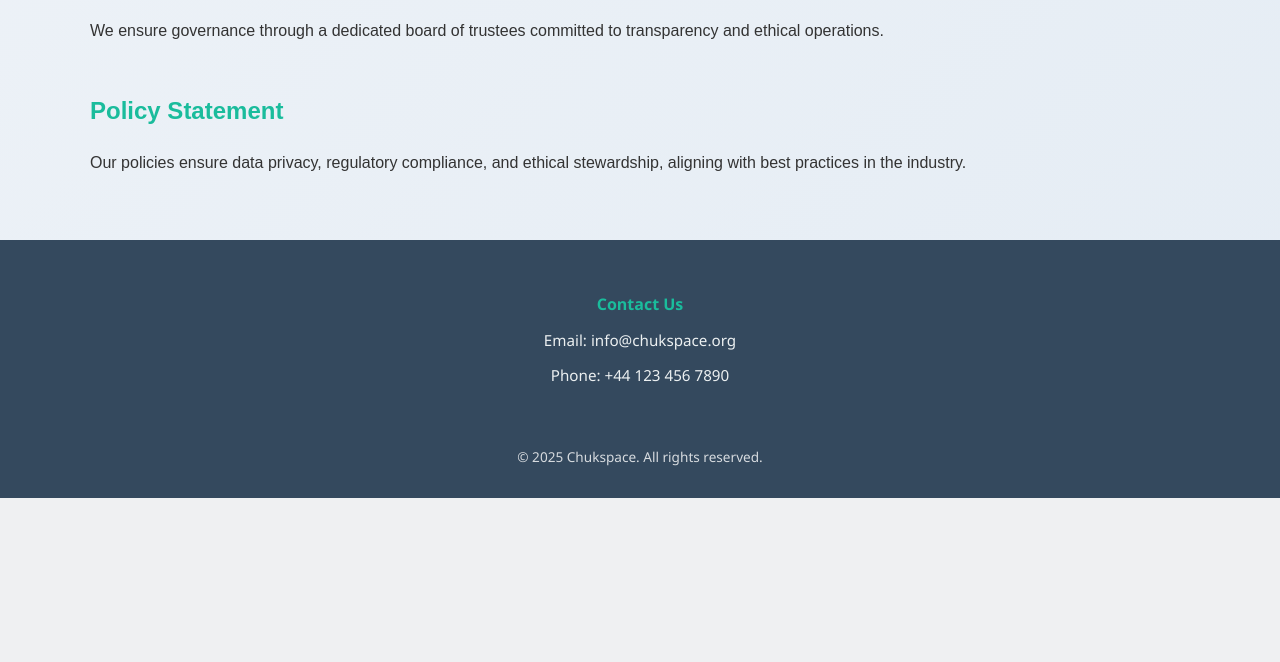
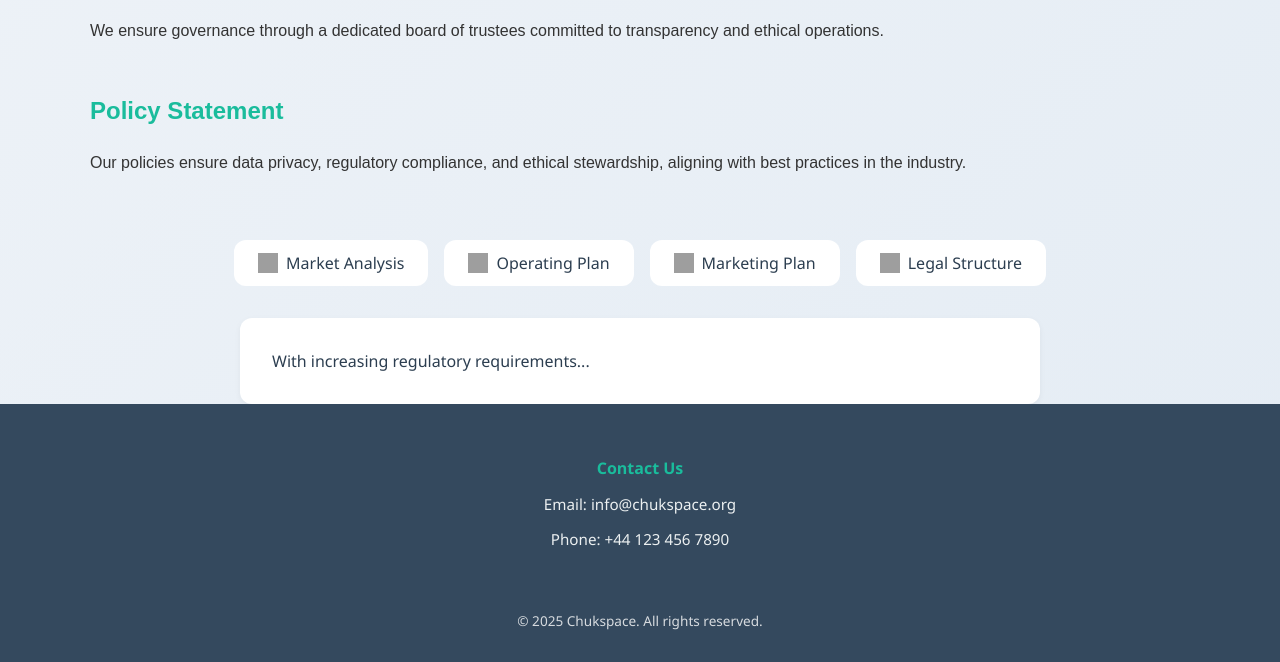
Before and after one commit to Tunnox/chukspace, a Flask app: page / in a window 1280 px wide. Shown: the part 2001-2663 px from the top of the page. Before the commit the page ends 2499 px from the top, so only its background shows below. Run offline with Flask 3, Linux system fonts and the light colour scheme; grey boxes are pictures that could not be loaded.

Commit message:
Update index.html

```diff
--- a/api/templates/index.html
+++ b/api/templates/index.html
@@ -193,6 +193,42 @@
             font-size: 0.85rem;
             opacity: 0.8;
         }
+        .tabs {
+    display: flex;
+    justify-content: center;
+    gap: 1rem;
+    margin-bottom: 2rem;
+  }
+  .tab {
+    background: white;
+    padding: 0.75rem 1.5rem;
+    border-radius: 12px;
+    cursor: pointer;
+    transition: 0.3s;
+    display: flex;
+    align-items: center;
+    gap: 0.5rem;
+  }
+  .tab:hover {
+    background: #eaf2ff;
+  }
+  .tab img {
+    width: 20px;
+    height: 20px;
+  }
+  .content {
+    max-width: 800px;
+    margin: auto;
+    background: white;
+    padding: 2rem;
+    border-radius: 12px;
+    box-shadow: 0 2px 6px rgba(0,0,0,0.05);
+    animation: fadeIn 0.4s ease-in-out;
+  }
+  @keyframes fadeIn {
+    from { opacity: 0; transform: translateY(10px); }
+    to { opacity: 1; transform: translateY(0); }
+  }
     </style>
 </head>
 <body>
@@ -218,6 +254,25 @@
     </header>
 
     <main id="main-content"></main>
+    <!-- Trail Section -->
+            <div class="tabs">
+  <div class="tab" onclick="showContent('market')"><img src="market-icon.svg"> Market Analysis</div>
+  <div class="tab" onclick="showContent('operating')"><img src="plan-icon.svg"> Operating Plan</div>
+  <div class="tab" onclick="showContent('marketing')"><img src="sales-icon.svg"> Marketing Plan</div>
+  <div class="tab" onclick="showContent('legal')"><img src="legal-icon.svg"> Legal Structure</div>
+</div>
+
+<div id="market" class="content">With increasing regulatory requirements...</div>
+<div id="operating" class="content" style="display:none;">Our operational framework focuses...</div>
+<div id="marketing" class="content" style="display:none;">We leverage digital marketing...</div>
+<div id="legal" class="content" style="display:none;">Charitable Incorporated Organisation (CIO)...</div>
+
+<script>
+function showContent(id) {
+  document.querySelectorAll('.content').forEach(c => c.style.display = 'none');
+  document.getElementById(id).style.display = 'block';
+}
+</script>
 
     <footer>
         <div class="footer-content">
```
